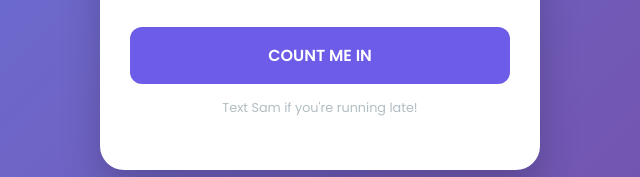
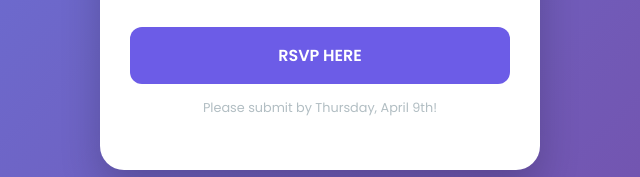
Before and after one commit to pbc5320/sams-24th-birthday., a plain HTML site: page index.html in a window 1280 px wide. Shown: the part 525-702 px from the top of the page, 320-960 px from the left. Drawn offline with Linux system fonts and the light colour scheme.

Commit message:
Update index.html

```diff
--- a/index.html
+++ b/index.html
@@ -41,8 +41,8 @@
         </section>
 
         <section class="rsvp">
-            <a href="mailto:sam@example.com?subject=I'm coming to the birthday!" class="btn">COUNT ME IN</a>
-            <p class="note">Text Sam if you're running late!</p>
+            <a href="https://docs.google.com/forms/d/e/1FAIpQLSftyb9XPc8914J3VQfTz-B45Qi_hgfL2iThyutBGKjOWu5NSg/viewform?usp=header" target="_blank" class="btn">RSVP HERE</a>
+            <p class="note">Please submit by Thursday, April 9th!</p>
         </section>
     </div>
 </body>
```
